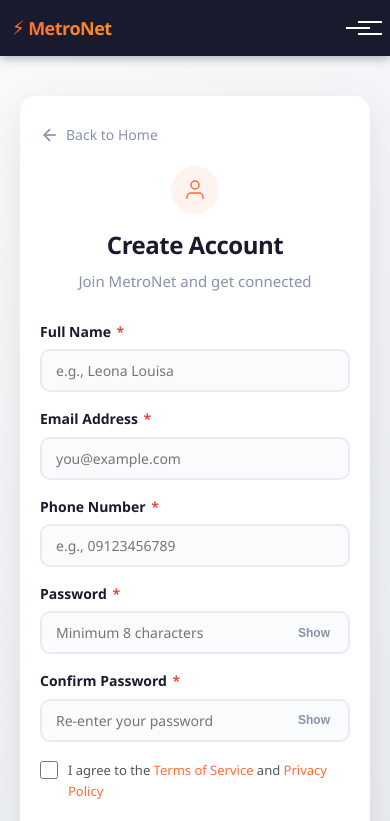
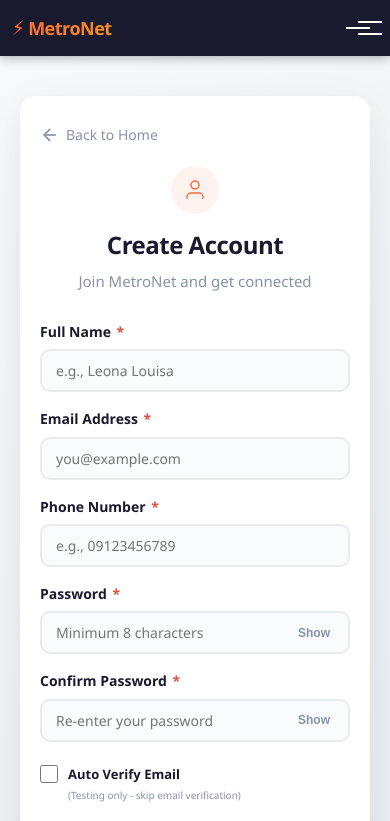
Before and after one commit to Yin-Myat-Noe-Lwin/Metronet, a Vue app in the folder frontend/: page /register in a window 390 px wide. Shown: the top 821 px of the page. Built offline with nearby package versions, Linux system fonts and the light colour scheme; no server answers.

Commit message:
add auto verify for register page

```diff
--- a/frontend/src/views/RegisterPage.vue
+++ b/frontend/src/views/RegisterPage.vue
@@ -138,6 +138,17 @@
             <span v-if="errors.password_confirmation" class="field-error">{{ errors.password_confirmation }}</span>
           </div>
 
+          <!-- Auto Verify Email (Testing Only) -->
+          <div class="form-group checkbox-group">
+            <label class="checkbox-label" :class="{ 'checkbox-error': errors.auto_verify }">
+              <input type="checkbox" v-model="form.autoVerify">
+              <span>
+                <strong>Auto Verify Email</strong>
+                <span class="checkbox-hint">(Testing only - skip email verification)</span>
+              </span>
+            </label>
+          </div>
+
           <!-- Terms -->
           <label class="checkbox-label" :class="{ 'checkbox-error': errors.terms }">
             <input type="checkbox" v-model="form.agreeTerms" @change="validateField('terms')">
@@ -183,7 +194,8 @@ export default {
         phone: null,
         password: null,
         password_confirmation: null,
-        terms: null
+        terms: null,
+        auto_verify: null
       },
       form: {
         name: '',
@@ -191,7 +203,8 @@ export default {
         phone: '',
         password: '',
         password_confirmation: '',
-        agreeTerms: false
+        agreeTerms: false,
+        autoVerify: false // New field for auto verification
       }
     }
   },
@@ -312,17 +325,30 @@ export default {
           email: this.form.email,
           phone_num: this.form.phone,
           password: this.form.password,
-          password_confirmation: this.form.password_confirmation
+          password_confirmation: this.form.password_confirmation,
+          auto_verify: this.form.autoVerify // Send auto_verify flag
         }
 
-        await authService.register(userData)
+        console.log('Registration data:', userData)
 
-        this.successMessage = 'Account created successfully! Please verify your email.'
+        const response = await authService.register(userData)
+        console.log('Registration response:', response)
 
-        // Redirect after 3 seconds
-        setTimeout(() => {
-          this.$router.push('/login')
-        }, 3000)
+        if (this.form.autoVerify) {
+          this.successMessage = 'Account created successfully! (Auto-verified) You can now log in.'
+
+          // Auto-login or redirect to login
+          setTimeout(() => {
+            this.$router.push('/login')
+          }, 2000)
+        } else {
+          this.successMessage = 'Account created successfully! Please verify your email.'
+
+          // Redirect after 3 seconds
+          setTimeout(() => {
+            this.$router.push('/login')
+          }, 3000)
+        }
 
       } catch (error) {
         console.error('Registration error:', error)
@@ -653,6 +679,22 @@ form {
   margin-top: 1px;
 }
 
+.checkbox-group {
+  padding: 4px 0;
+}
+
+.checkbox-hint {
+  display: block;
+  font-size: 11px;
+  color: #8892a8;
+  font-weight: 400;
+  margin-top: 2px;
+}
+
+.checkbox-label strong {
+  color: #1a1a2e;
+}
+
 .checkbox-error {
   color: #e74c3c;
 }
@@ -753,5 +795,9 @@ form {
     font-size: 12px;
     padding: 4px 8px;
   }
+
+  .checkbox-hint {
+    font-size: 10px;
+  }
 }
 </style>
```
